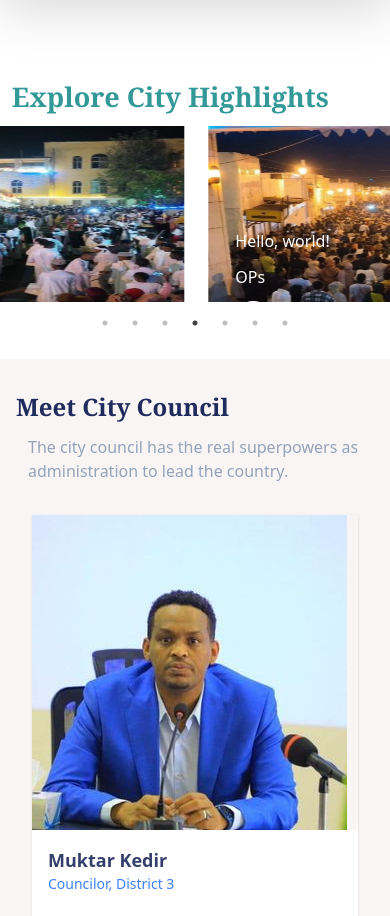
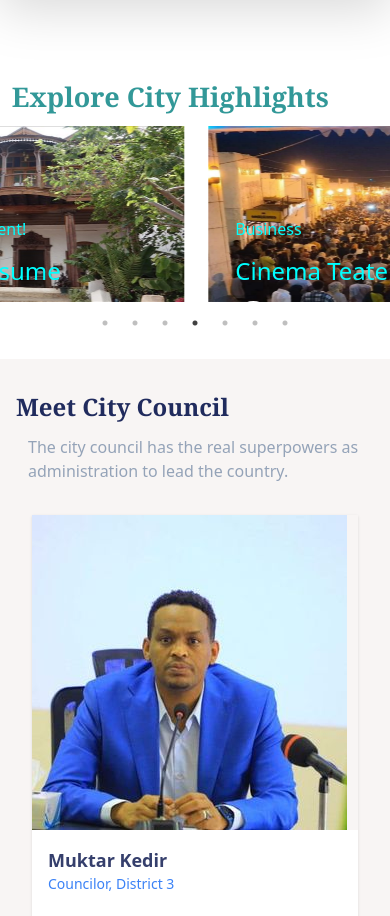
Before and after one commit to fufex3934/frontend, a React (Vite) app: page / in a window 390 px wide. Shown: the part 9000-9916 px from the top of the page. Built offline with nearby package versions, Linux system fonts and the light colour scheme.

Commit message:
End Of Media Query

```diff
--- a/src/App.jsx
+++ b/src/App.jsx
@@ -24,46 +24,46 @@ const App = () => {
 
   const data = [
     {
-      image: 'images/c12.jpg',
-      text1: 'Hello, world!',
-      text2: 'OPs',
-      icon: <BsArrowRightCircle className='text-4xl  fill-white hover:fill-red-500'/>
+      image: 'images/hyenas.jpg',
+      text1: 'Hyenas',
+      text2: 'Animal Exhibition',
+      icon: <BsArrowRightCircle className='text-4xl  fill-white hover:fill-[#3bb5b5]'/>
     },
     {
-      image: 'images/car1.jpg',
-      text1: 'Hello, world!',
-      text2: 'OPs',
-      icon: <BsArrowRightCircle className='text-4xl  fill-white hover:fill-red-500' />
+      image: 'images/hararicity.jpg',
+      text1: 'Jugol Building!',
+      text2: 'Historical Building',
+      icon: <BsArrowRightCircle className='text-4xl  fill-white hover:fill-[#3bb5b5]' />
     },
     {
-      image: 'images/car10.jpg',
-      text1: 'Hello, world!',
-      text2: 'OPs',
-      icon: <BsArrowRightCircle className='text-4xl  fill-white hover:fill-red-500' />
+      image: 'images/musume.jpg',
+      text1: 'Bussiness, Government!',
+      text2: 'Harari Art Musume',
+      icon: <BsArrowRightCircle className='text-4xl  fill-white hover:fill-[#3bb5b5]' />
     },
     {
       image: 'images/car6.jpg',
-      text1: 'Hello, world!',
-      text2: 'OPs',
-      icon: <BsArrowRightCircle className='text-4xl  fill-white hover:fill-red-500' />
+      text1: 'Business',
+      text2: 'Cinema Teater',
+      icon: <BsArrowRightCircle className='text-4xl  fill-white hover:fill-[#3bb5b5]' />
     },
     {
       image: 'images/car7.jpg',
-      text1: 'Hello, world!',
-      text2: 'OPs',
-      icon: <BsArrowRightCircle className='text-4xl fill-white hover:fill-red-500' />
+      text1: 'Culture,Event',
+      text2: 'City Of Harari',
+      icon: <BsArrowRightCircle className='text-4xl fill-white hover:fill-[#3bb5b5]' />
+    },
+    {
+      image: 'images/car13.jpg',
+      text1: 'Culture ,Public Place',
+      text2: 'Business Agence',
+      icon: <BsArrowRightCircle className='text-4xl fill-white hover:fill-[#3bb5b5]' />
     },
     {
       image: 'images/car8.jpg',
-      text1: 'Hello, world!',
-      text2: 'OPs',
-      icon: <BsArrowRightCircle className='text-4xl fill-white hover:fill-red-500' />
-    },
-    {
-      image: 'images/car13.jpg',
-      text1: 'Hello, world!',
-      text2: 'OPs',
-      icon: <BsArrowRightCircle className='text-4xl fill-white hover:fill-red-500' />
+      text1: 'Holydays ,Festivals',
+      text2: 'Shewal Eid Holyday/Festival',
+      icon: <BsArrowRightCircle className='text-4xl fill-white hover:fill-[#3bb5b5]' />
     },
     // Rest of the data array items
   ];
--- a/src/components/body/css/ExploreCity.css
+++ b/src/components/body/css/ExploreCity.css
@@ -39,13 +39,23 @@
 .main-container .slideshow-container .indexs:hover .link-div {
     bottom: 5%;
 }
-
-.main-container .slideshow-container .indexs .link-div p a {
+.main-container .slideshow-container .indexs:hover .link-div a{
     color: white;
 }
 
+.main-container .slideshow-container .indexs .link-div p a {
+    color: aqua;
+}
+.main-container .slideshow-container .indexs .link-div p a:hover{
+    color:#329898;
+}
+
 .main-container .slideshow-container .indexs .link-div h1 a {
-    color: white;
+    color: aqua;
+    font-size: x-large;
+}
+.main-container .slideshow-container .indexs .link-div h1 a:hover{
+    color: #329898;
 }
 
 @media screen and (max-width:415px) {
@@ -65,7 +75,7 @@
 
 @media only screen and (min-width: 768px) and (max-width: 991px) {
     .main-container {
-        box-shadow: red 0px 5px 15px;
+        /* box-shadow: red 0px 5px 15px; */
         padding-bottom: 10%;
         margin-top: 30%;
         position: relative;
```
Also changed, not shown: public/images/hyenas.jpg (added), public/images/musume.jpg (added).
